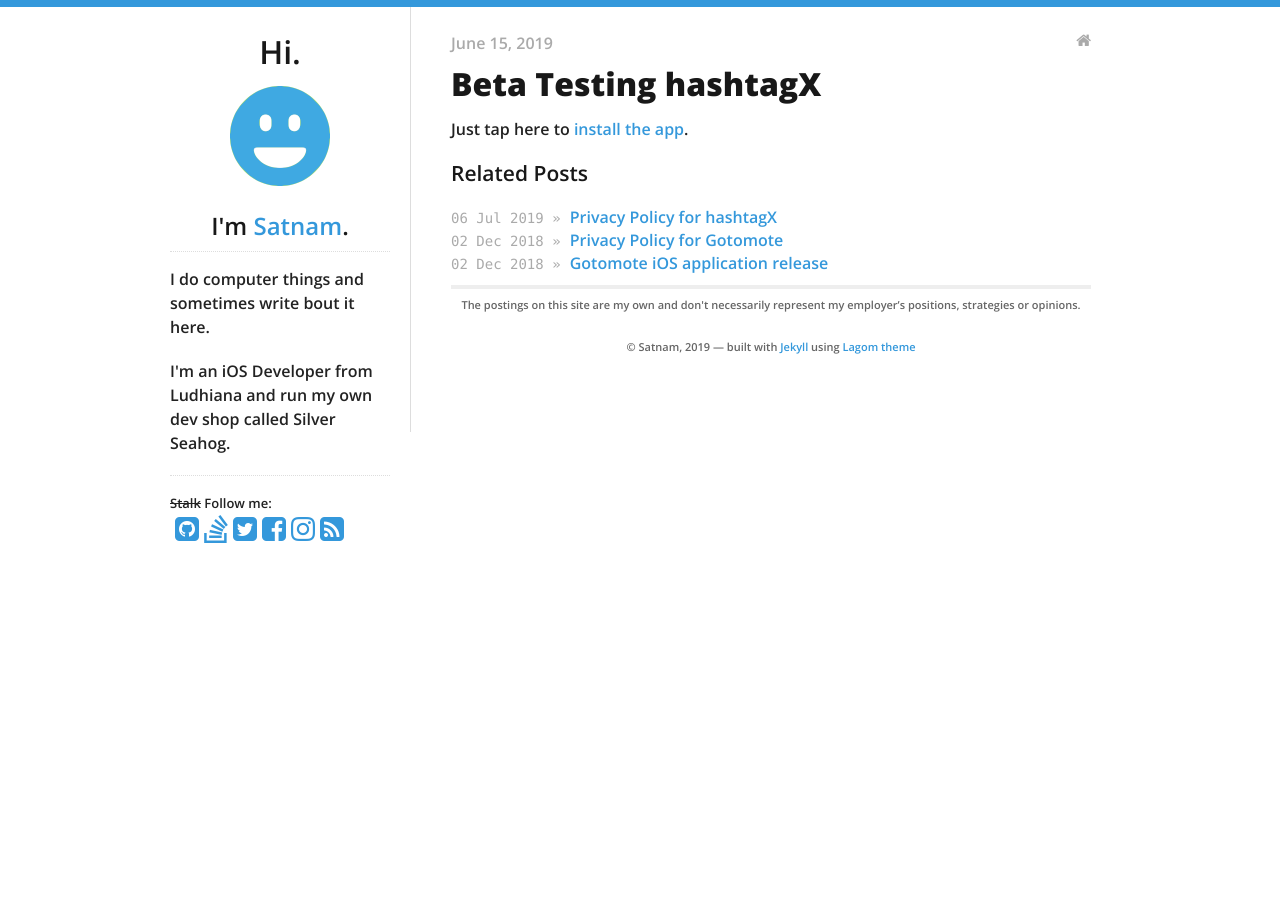
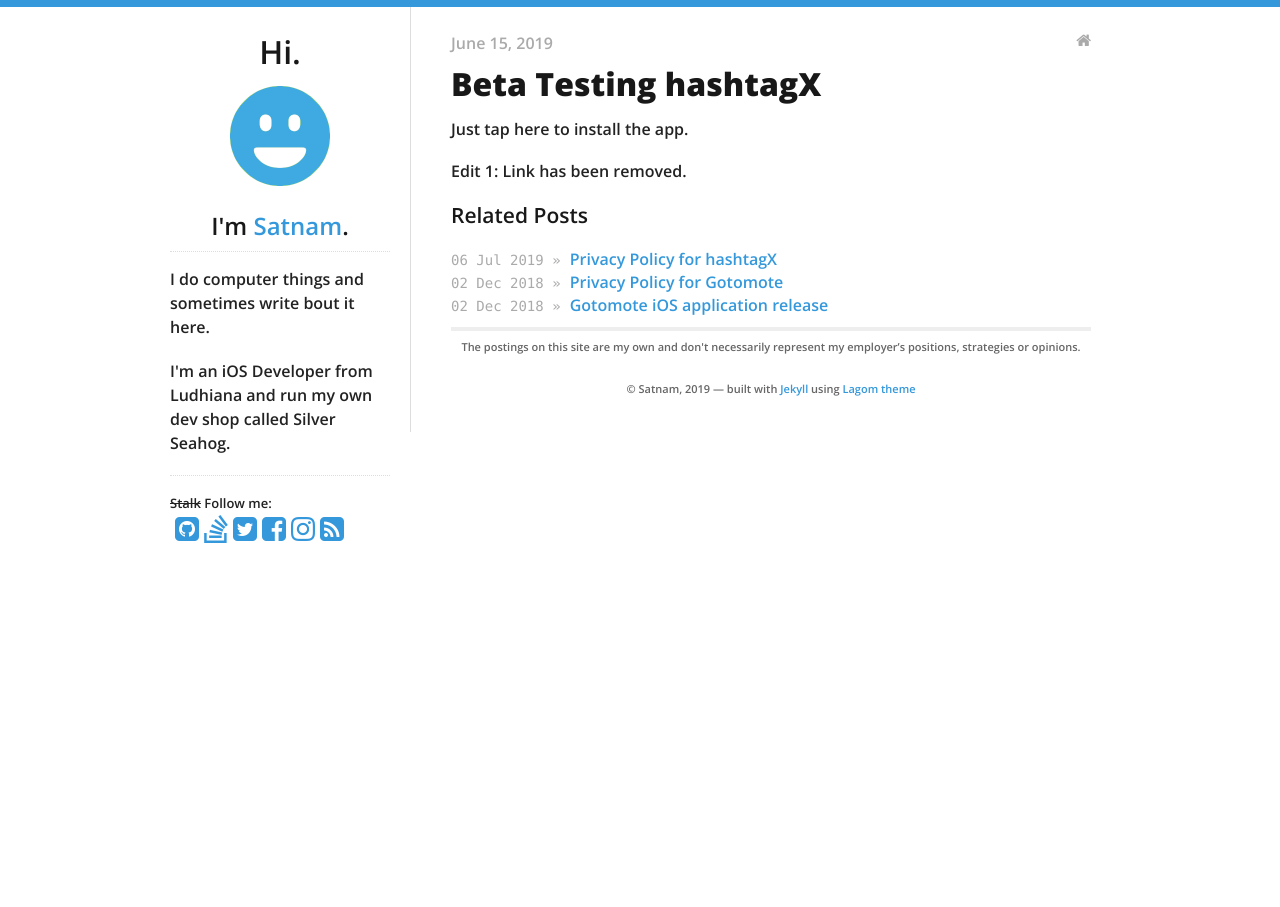
Before and after one commit to 29satnam/29satnam.github.io, a Jekyll site: the page built from _posts/2019-06-15-Beta-Testing-Hashtag-App.md, in a window 1280 px wide. Built offline with Jekyll 4.4.1, drawn with Linux system fonts in a browser that asks for light colours.

Commit message:
Update 2019-06-15-Beta-Testing-Hashtag-App.md

```diff
--- a/_posts/2019-06-15-Beta-Testing-Hashtag-App.md
+++ b/_posts/2019-06-15-Beta-Testing-Hashtag-App.md
@@ -5,4 +5,6 @@ categories:
 - blog
 ---
 
-<p> Just tap here to <a href="">install the app</a>.</p>
+<p> Just tap here to install the app.</p>
+
+<p> Edit 1: Link has been removed.<p>
```
